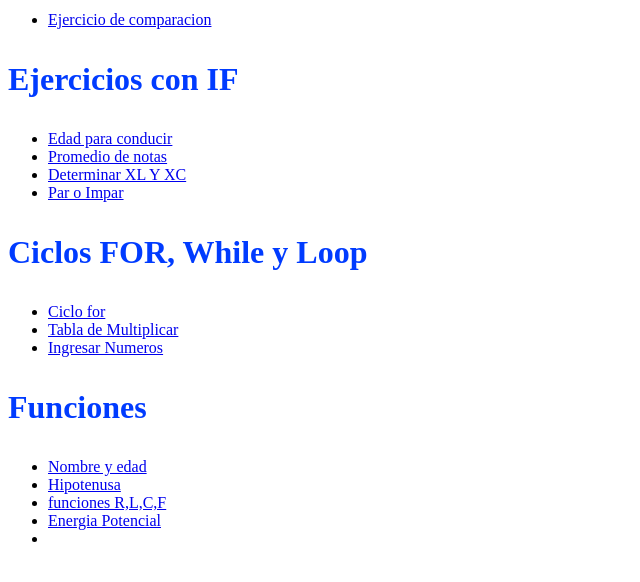
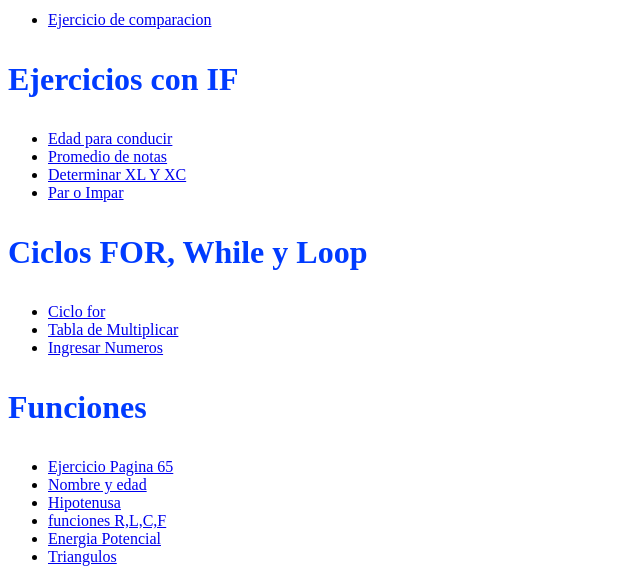
Before and after one commit to Facu3494/Ejercicio-de-variables, a plain HTML site: page index.html in a window 1280 px wide. Shown: the part 690-1272 px from the top of the page, without its empty margins (0-640 px from the left). Drawn offline with Linux system fonts and the light colour scheme.

Commit message:
Update index.html

```diff
--- a/index.html
+++ b/index.html
@@ -79,7 +79,10 @@
 		</ul>
 
  <h1><p style="color:#003BFF " ;>Funciones</p></h1>
-		 <ul>
+		        <ul>
+		        <li>
+			        <a  href ="./javascript/ejercicio65.html">Ejercicio Pagina 65</a>
+			 </li>
 			<li>
 				<a href="./javascript/funciones.html">Nombre y edad</a>
 			</li>
@@ -91,7 +94,10 @@
 			</li>
 			<li>
 				<a  href ="./javascript/Funciones18-10.html">Energia Potencial</a>
+			 </li>
 			<li>
-		</ul>
+				<a  href ="./javascript/triangulos.html">Triangulos</a>
+			 </li>
+				</ul>
 	</body>
 </html>
```
